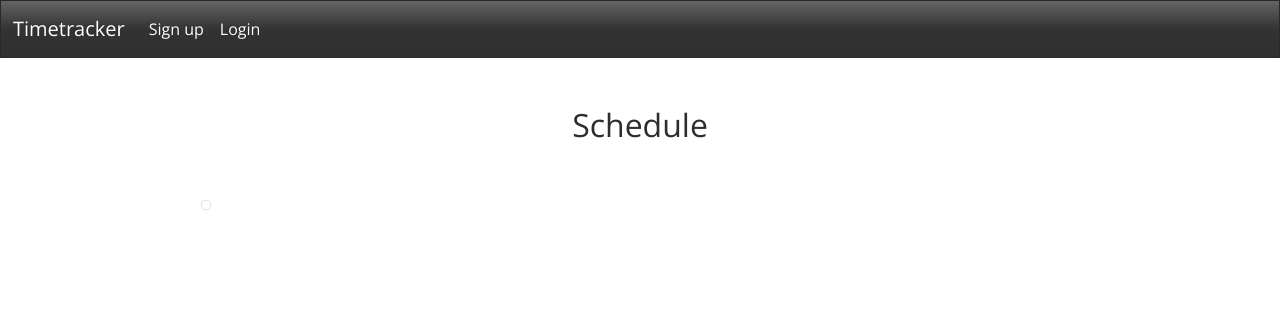
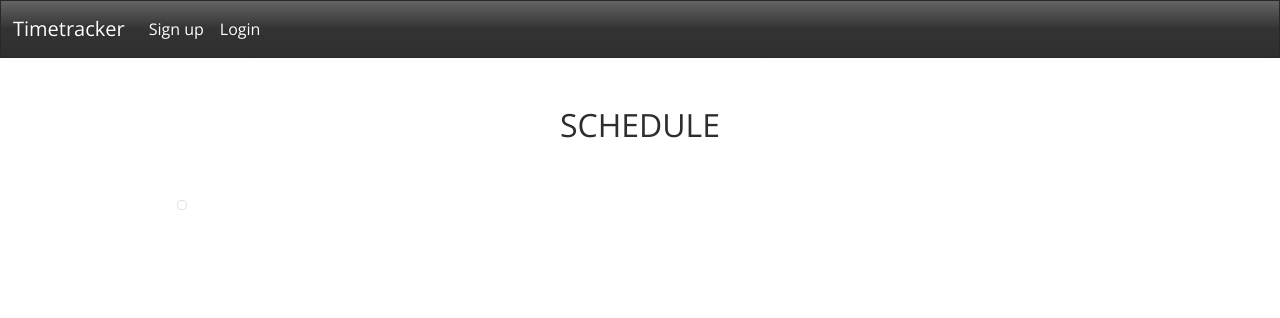
Before and after one commit to Gamattowicz/Timetracker_Flask, a Flask app: template timetracker/templates/schedule.html in a window 1280 px wide. Shown: the top 318 px of the page. Run offline with Flask 2, Linux system fonts and the light colour scheme; the template is opened without the code that fills it, so the values that code supplies are empty; some libraries are stand-ins or nearby versions.

Commit message:
style schedule template

```diff
--- a/timetracker/templates/schedule.html
+++ b/timetracker/templates/schedule.html
@@ -2,8 +2,7 @@
 {% block title %}Schedule{% endblock %}
 
 {% block content %}
-<div class="container">
-    <h2 class="mt-4 text-center">Schedule</h2>
+
+    <h2 class="mt-4 text-center text-uppercase">Schedule</h2>
     <img src="{{ image }}" class="img-fluid img-thumbnail my-5"/>
-</div>
 {% endblock %}
```
